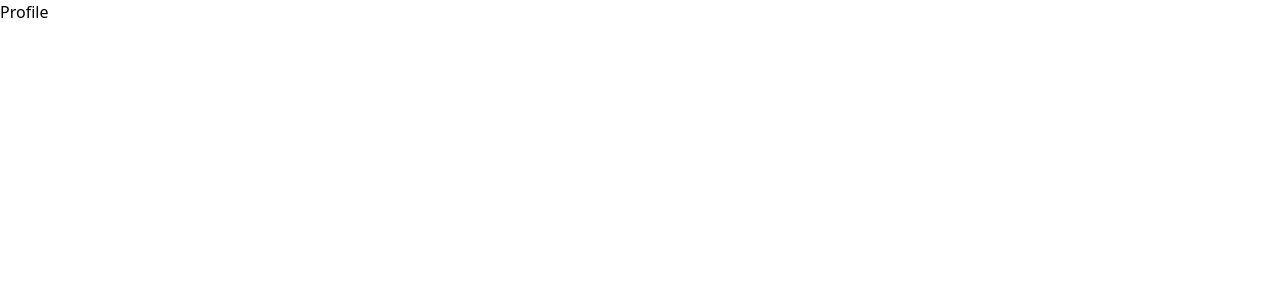
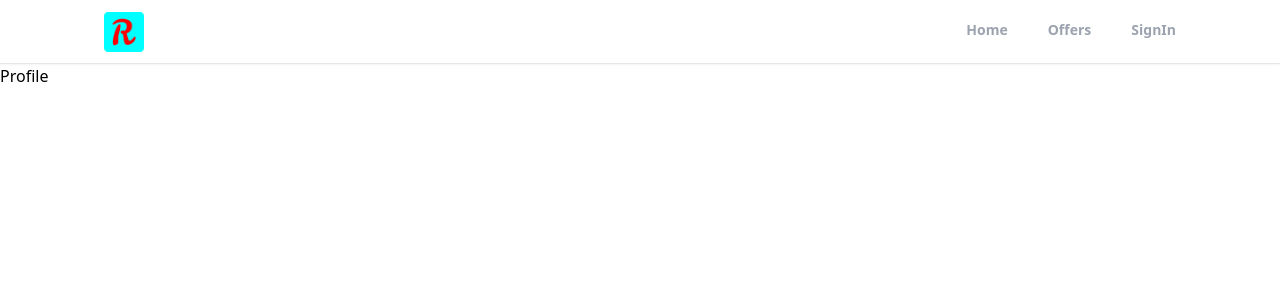
Before and after one commit to emran81/realtor-diel, a React (Create React App) app: page /profile in a window 1280 px wide. Shown: the top 300 px of the page. Built offline with nearby package versions, Linux system fonts and the light colour scheme.

Commit message:
create navbar and add navigate

```diff
--- a/src/App.js
+++ b/src/App.js
@@ -5,10 +5,12 @@ import SignIn from "./pages/SignIn";
 import SignUp from "./pages/SignUp";
 import ForgotPassword from "./pages/ForgotPassword";
 import Offers from "./pages/Offers";
+import Header from "./components/Header";
 function App() {
   return (
     <>
       <Router>
+        <Header />
         <Routes>
           <Route path="/" element={<Home />} />
           <Route path="/profile" element={<Profile />} />
--- /dev/null
+++ b/src/components/Header.jsx
@@ -0,0 +1,56 @@
+import React from "react";
+import logo from "../logo.png";
+import { useLocation, useNavigate } from "react-router-dom";
+
+export default function Header() {
+  const location = useLocation();
+  const navigate = useNavigate();
+  console.log(location);
+  function pathMatchRoute(route) {
+    if (route === location.pathname) {
+      return true;
+    }
+  }
+  return (
+    <div className="bg-white border-b shadow-sm sticky py-2 top-0 z-50">
+      <header className="flex justify-between items-center px-10 max-w-6xl mx-auto">
+        <div>
+          <img
+            src={logo}
+            className="h-10 cursor-pointer"
+            alt="logo"
+            onClick={() => navigate("/")}
+          />
+        </div>
+        <div>
+          <ul className="flex space-x-10">
+            <li
+              className={`cursor-pointer py-3 text-sm font-semibold text-gray-400 border-b-[3px] border-b-transparent ${
+                pathMatchRoute("/") && "text-black border-b-red-500"
+              }`}
+              onClick={() => navigate("/")}
+            >
+              Home
+            </li>
+            <li
+              className={`cursor-pointer py-3 text-sm font-semibold text-gray-400 border-b-[3px] border-b-transparent ${
+                pathMatchRoute("/offers") && "text-black border-b-red-500"
+              }`}
+              onClick={() => navigate("/offers")}
+            >
+              Offers
+            </li>
+            <li
+              className={`cursor-pointer py-3 text-sm font-semibold text-gray-400 border-b-[3px] border-b-transparent ${
+                pathMatchRoute("/sign-in") && "text-black border-b-red-500"
+              }`}
+              onClick={() => navigate("/sign-in")}
+            >
+              SignIn
+            </li>
+          </ul>
+        </div>
+      </header>
+    </div>
+  );
+}
```
